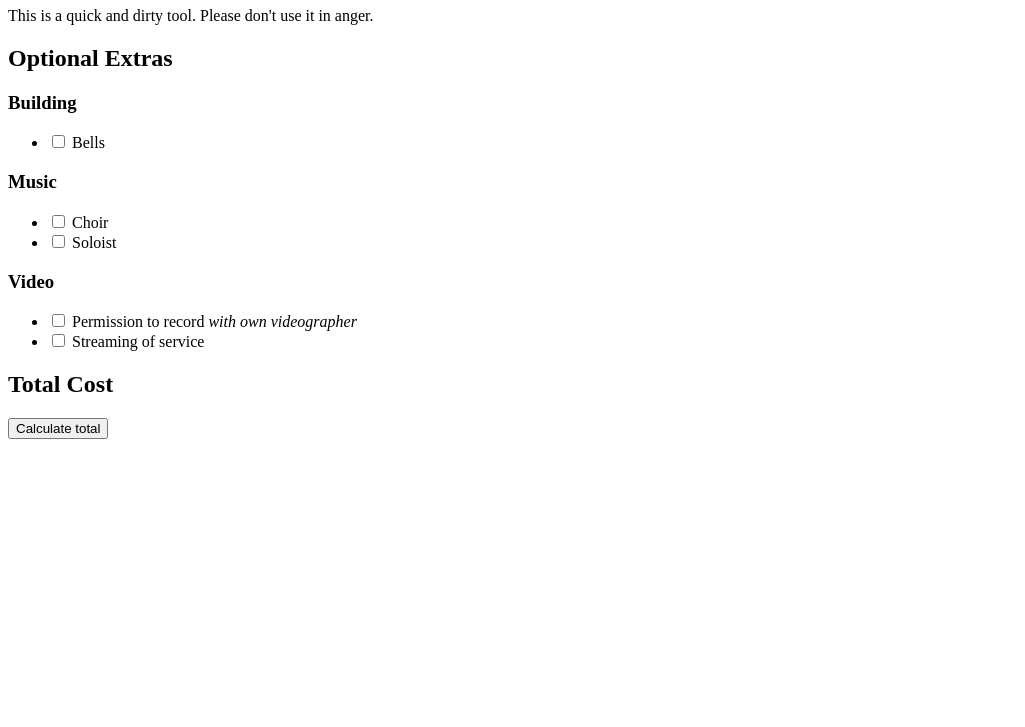
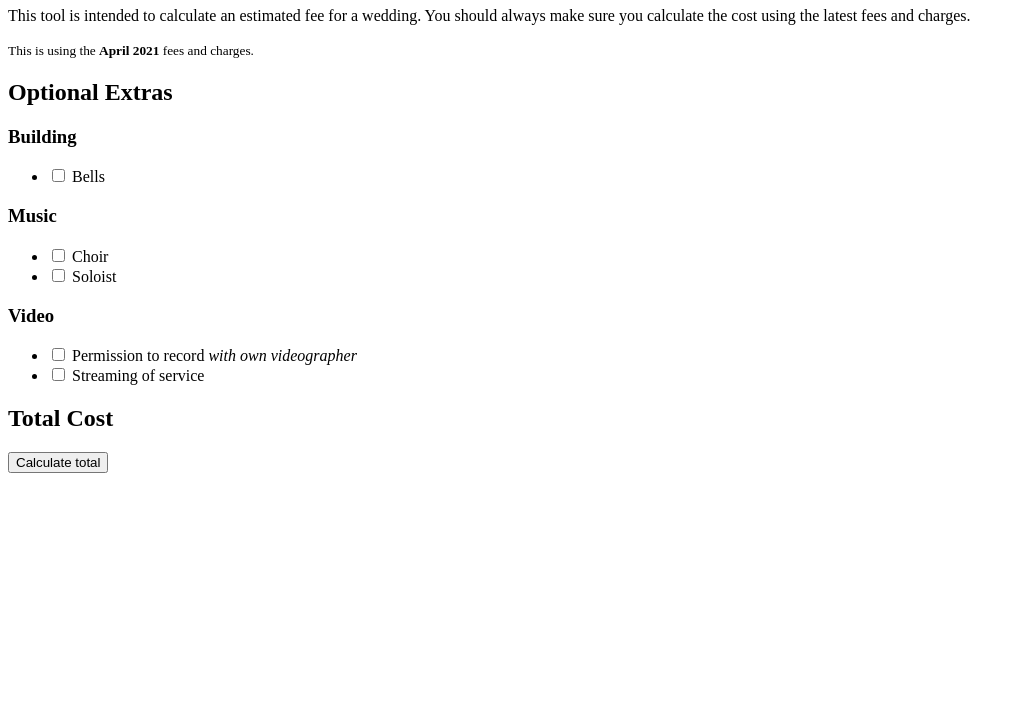
Before and after one commit to whitkirkchurch/wedding-fee-calculator, a plain HTML site: page index.html in a window 1280 px wide. Shown: the part 73-800 px from the top of the page, without its empty margins (0-1025 px from the left). Drawn offline with Linux system fonts and the light colour scheme.

Commit message:
Add reference date for values

```diff
--- a/index.html
+++ b/index.html
@@ -12,7 +12,9 @@
 
   <h1>St Mary's Wedding Fee Calculator</h1>
 
-  <p>This is a quick and dirty tool. Please don't use it in anger.</p>
+  <p>This tool is intended to calculate an estimated fee for a wedding. You should always make sure you calculate the cost using the latest fees and charges.</p>
+
+  <p><small>This is using the <b>April 2021</b> fees and charges.</small></p>
 
   <h2>Optional Extras</h2>
 
```
